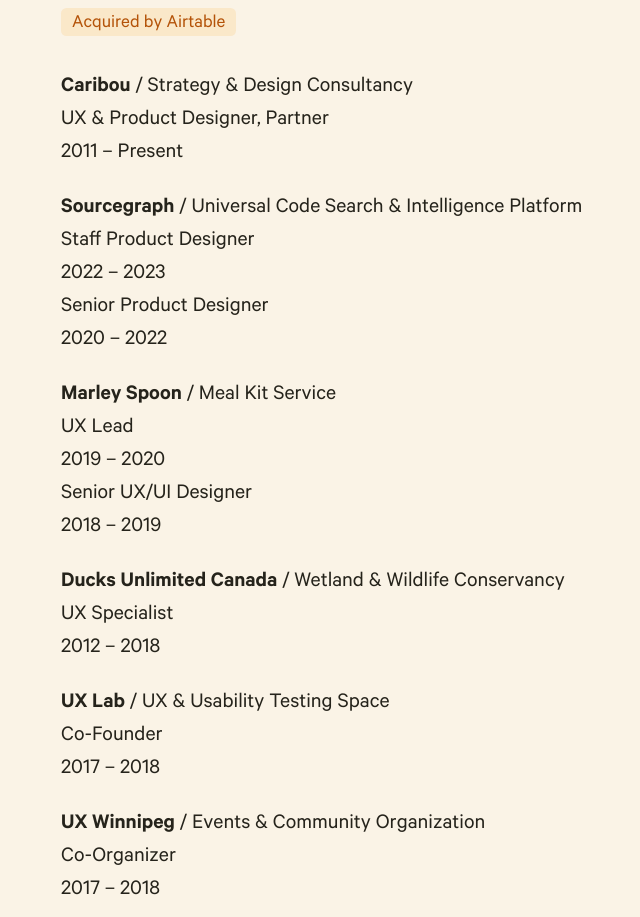
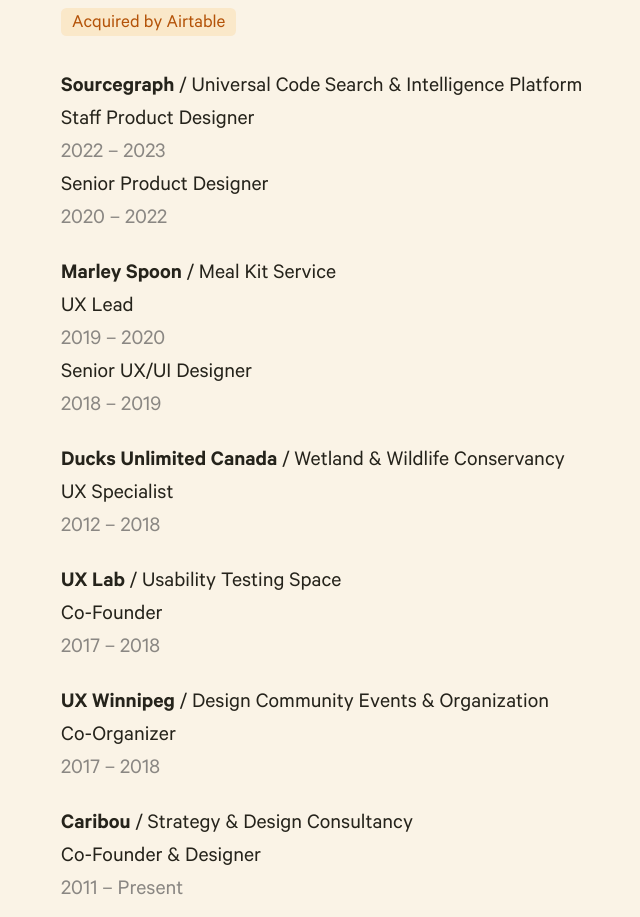
Before and after one commit to quinnkeast/quinnkeast-website, a Next.js app: page /about in a window 1280 px wide. Shown: the part 1880-2797 px from the top of the page, without its empty margins (373-1013 px from the left). Built offline with nearby package versions, Linux system fonts and the light colour scheme.

Commit message:
Start reframing 'craft' section

```diff
--- a/components/footer.js
+++ b/components/footer.js
@@ -12,7 +12,7 @@ export default function Footer() {
         </p>
         <div className="grid md:grid-cols-3">
           <div className="col-span-1">
-            <h5 className="text-sm md:text-base">Semi-Social</h5>
+            <h5 className="text-sm md:text-base">Semi-social</h5>
             <ul className="list-none ml-0 mt-2">
               <li>
                 <a href="https://www.github.com/quinnkeast/" target="_blank">
@@ -46,7 +46,7 @@ export default function Footer() {
             </ul>
           </div>
           <div className="col-span-2">
-            <h5 className="text-sm md:text-base">Other fun stuff</h5>
+            <h5 className="text-sm md:text-base">Projects &amp; fun stuff</h5>
             <ul className="list-none ml-0 mt-2">
               <li>
                 <a href="https://uxlanguage.com" target="_blank">
@@ -76,7 +76,7 @@ export default function Footer() {
                   href="https://github.com/quinnkeast/quinnkeast-website/"
                   target="_blank"
                 >
-                  This website’s source code
+                  quinnkeast.com’s source code
                 </a>
               </li>
               <li>
--- a/components/header.js
+++ b/components/header.js
@@ -6,12 +6,12 @@ const menuItems = [
     path: "writing",
   },
   {
+    label: "Craft",
+    path: "projects",
+  },
+  {
     label: "Speaking",
     path: "speaking",
-  },
-  {
-    label: "Projects",
-    path: "projects",
   },
   {
     label: "Favourites",
--- a/pages/about.js
+++ b/pages/about.js
@@ -92,18 +92,11 @@ function About() {
             <br />
             Staff Product Designer
             <br />
-            2023 – 2024
+            <span className="text-black-lighter">2023 – 2024</span>
             <br />
             <span className="rounded inline-block bg-yellow bg-opacity-20 text-yellow-700 text-sm leading-snug pb-2px px-2 mb-1.5">
               Acquired by Airtable
             </span>
-          </p>
-          <p>
-            <strong>Caribou</strong> / Strategy &amp; Design Consultancy
-            <br />
-            UX &amp; Product Designer, Partner
-            <br />
-            2011 – Present
           </p>
           <p>
             <strong>Sourcegraph</strong> / Universal Code Search & Intelligence
@@ -111,22 +104,22 @@ function About() {
             <br />
             Staff Product Designer
             <br />
-            2022 – 2023
+            <span className="text-black-lighter">2022 – 2023</span>
             <br />
             Senior Product Designer
             <br />
-            2020 – 2022
+            <span className="text-black-lighter">2020 – 2022</span>
           </p>
           <p>
             <strong>Marley Spoon</strong> / Meal Kit Service
             <br />
             UX Lead
             <br />
-            2019 – 2020
+            <span className="text-black-lighter">2019 – 2020</span>
             <br />
             Senior UX/UI Designer
             <br />
-            2018 – 2019
+            <span className="text-black-lighter">2018 – 2019</span>
           </p>
           <p>
             <strong>Ducks Unlimited Canada</strong> / Wetland &amp; Wildlife
@@ -134,29 +127,73 @@ function About() {
             <br />
             UX Specialist
             <br />
-            2012 – 2018
+            <span className="text-black-lighter">2012 – 2018</span>
           </p>
           <p>
-            <strong>UX Lab</strong> / UX &amp; Usability Testing Space
+            <strong>UX Lab</strong> / Usability Testing Space
             <br />
             Co-Founder
             <br />
-            2017 – 2018
+            <span className="text-black-lighter">2017 – 2018</span>
           </p>
           <p>
-            <strong>UX Winnipeg</strong> / Events &amp; Community Organization
+            <strong>UX Winnipeg</strong> / Design Community Events &amp;
+            Organization
             <br />
             Co-Organizer
             <br />
-            2017 – 2018
+            <span className="text-black-lighter">2017 – 2018</span>
+          </p>
+          <p>
+            <strong>Caribou</strong> / Strategy &amp; Design Consultancy
+            <br />
+            Co-Founder & Designer
+            <br />
+            <span className="text-black-lighter">2011 – Present</span>
           </p>
           <p>
             <strong>Relish</strong> / Branding &amp; Design Studio
             <br />
             Graphic Designer
             <br />
-            2009 – 2012
+            <span className="text-black-lighter">2009 – 2012</span>
           </p>
+        </div>
+      </div>
+      <div className="grid md:grid-cols-3 border-t border-black border-opacity-10 mt-8 md:mt-12 pt-4 md:pt-8">
+        <div className="col-span-1">
+          <h2 className="font-normal text-base text-black-lighter">
+            Select client list
+          </h2>
+        </div>
+        <div className="col-span-1 mt-4">
+          <ul className="client-list">
+            <li>24/7 InTouch</li>
+            <li>Andrea Shelley</li>
+            <li>Arlan Group</li>
+            <li>Canadian Ultimate Championships</li>
+            <li>Ducks Unlimited Canada</li>
+            <li>Emerge Knowledge Design</li>
+            <li>Forth</li>
+            <li>Funding Change</li>
+            <li>IBEX Payroll</li>
+            <li>Jackfruit</li>
+            <li>Johnston Group</li>
+          </ul>
+        </div>
+        <div className="col-span-1 mt-4">
+          <ul className="client-list">
+            <li>Lighthouse</li>
+            <li>Marley Spoon</li>
+            <li>MODS</li>
+            <li>Native Plant Solutions</li>
+            <li>Neovation</li>
+            <li>Oak Hammock Marsh Interpretive Centre</li>
+            <li>Ultimate Canada</li>
+            <li>UnionWare</li>
+            <li>Walnut</li>
+            <li>VC Ultimate</li>
+          </ul>
         </div>
       </div>
     </Layout>
--- a/pages/projects.js
+++ b/pages/projects.js
@@ -30,17 +30,12 @@ export default function Projects({ groupedProjects }) {
           />
         </Head>
         <PageHeader>
-          <h1>Projects</h1>
+          <h1>Craft</h1>
           <p className="text-2xl">
-            A few case studies to show how I go about bridging business and user
-            needs to design better products and experiences.
+            Case studies, explorations, and ideas about design.
           </p>
         </PageHeader>
-        <div className="grid md:grid-cols-3 border-t border-black border-opacity-10 mt-8 md:mt-16 pt-4 md:pt-4">
-          <div className="bg-yellow bg-opacity-20 text-yellow-700 px-2 py-1 rounded md:col-span-2 md:col-start-2 mt-6 mb-4 text-sm">
-            <strong>Note</strong>: Several more case studies are in progress and
-            will be added soon.
-          </div>
+        <div className="grid md:grid-cols-3 border-t border-black border-opacity-10 mt-8 md:mt-16 pt-4 md:pt-8">
           {groupedProjects["sourcegraph"].map((project, i) => {
             return (
               <React.Fragment key={project.slug}>
@@ -77,49 +72,13 @@ export default function Projects({ groupedProjects }) {
         <div className="grid md:grid-cols-3 border-t border-black border-opacity-10 mt-6 md:mt-8 pt-4 md:pt-8">
           <div className="col-span-1">
             <h2 className="font-normal text-base text-black-lighter">
-              Archive
+              Further back
             </h2>
           </div>
           <div className="md:col-span-2 grid gap-10 md:grid-cols-3 md:pt-6">
             {groupedProjects["undefined"].map((project) => (
               <ProjectItem project={project} key={project.slug} />
             ))}
-          </div>
-        </div>
-        <div className="grid md:grid-cols-3 border-t border-black border-opacity-10 mt-8 md:mt-12 pt-4 md:pt-8">
-          <div className="col-span-1">
-            <h2 className="font-normal text-base text-black-lighter">
-              Select client list
-            </h2>
-          </div>
-          <div className="col-span-1 mt-4">
-            <ul className="client-list">
-              <li>24/7 InTouch</li>
-              <li>Andrea Shelley</li>
-              <li>Arlan Group</li>
-              <li>Canadian Ultimate Championships</li>
-              <li>Ducks Unlimited Canada</li>
-              <li>Emerge Knowledge Design</li>
-              <li>Forth</li>
-              <li>Funding Change</li>
-              <li>IBEX Payroll</li>
-              <li>Jackfruit</li>
-              <li>Johnston Group</li>
-            </ul>
-          </div>
-          <div className="col-span-1 mt-4">
-            <ul className="client-list">
-              <li>Lighthouse</li>
-              <li>Marley Spoon</li>
-              <li>MODS</li>
-              <li>Native Plant Solutions</li>
-              <li>Neovation</li>
-              <li>Oak Hammock Marsh Interpretive Centre</li>
-              <li>Ultimate Canada</li>
-              <li>UnionWare</li>
-              <li>Walnut</li>
-              <li>VC Ultimate</li>
-            </ul>
           </div>
         </div>
       </Layout>
```
